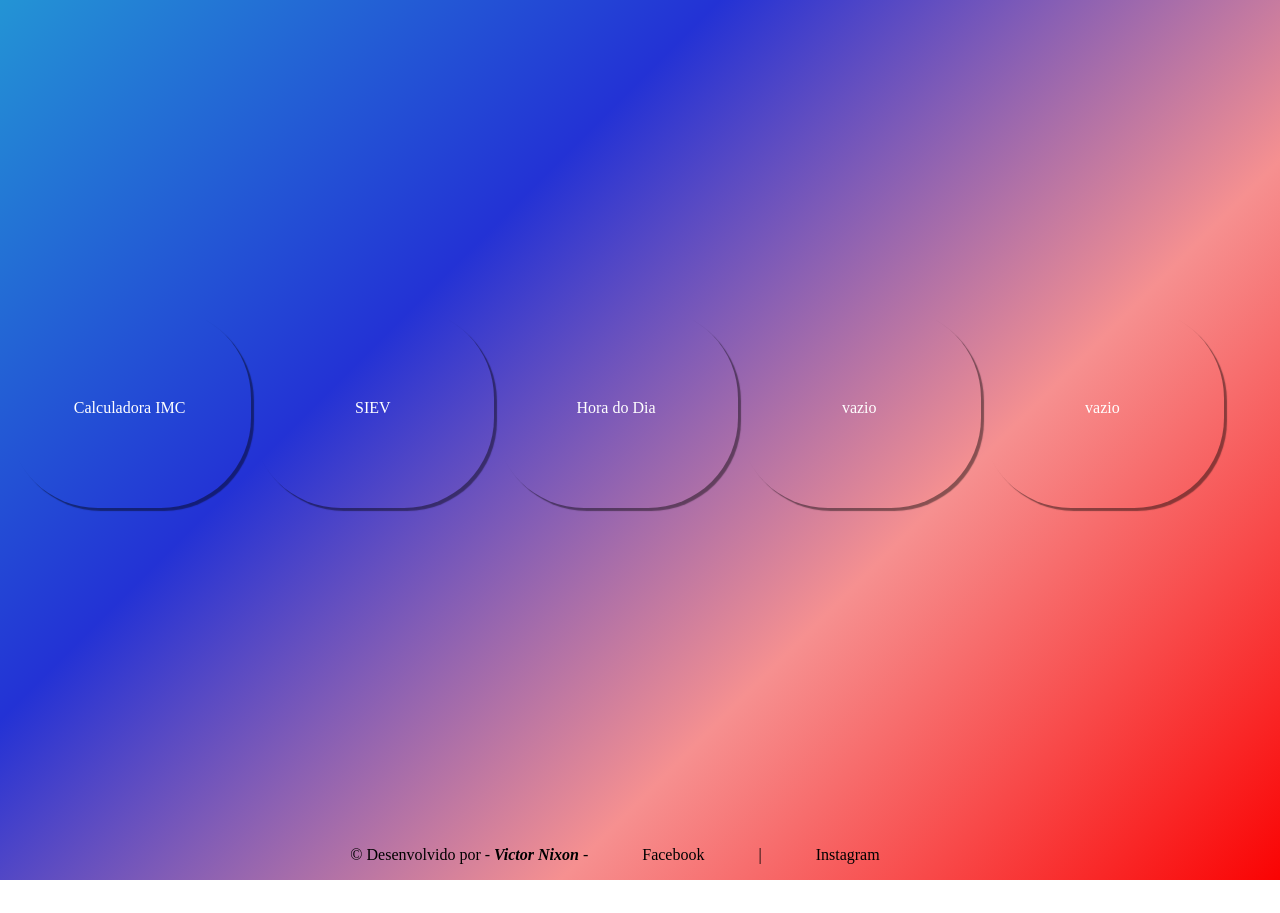
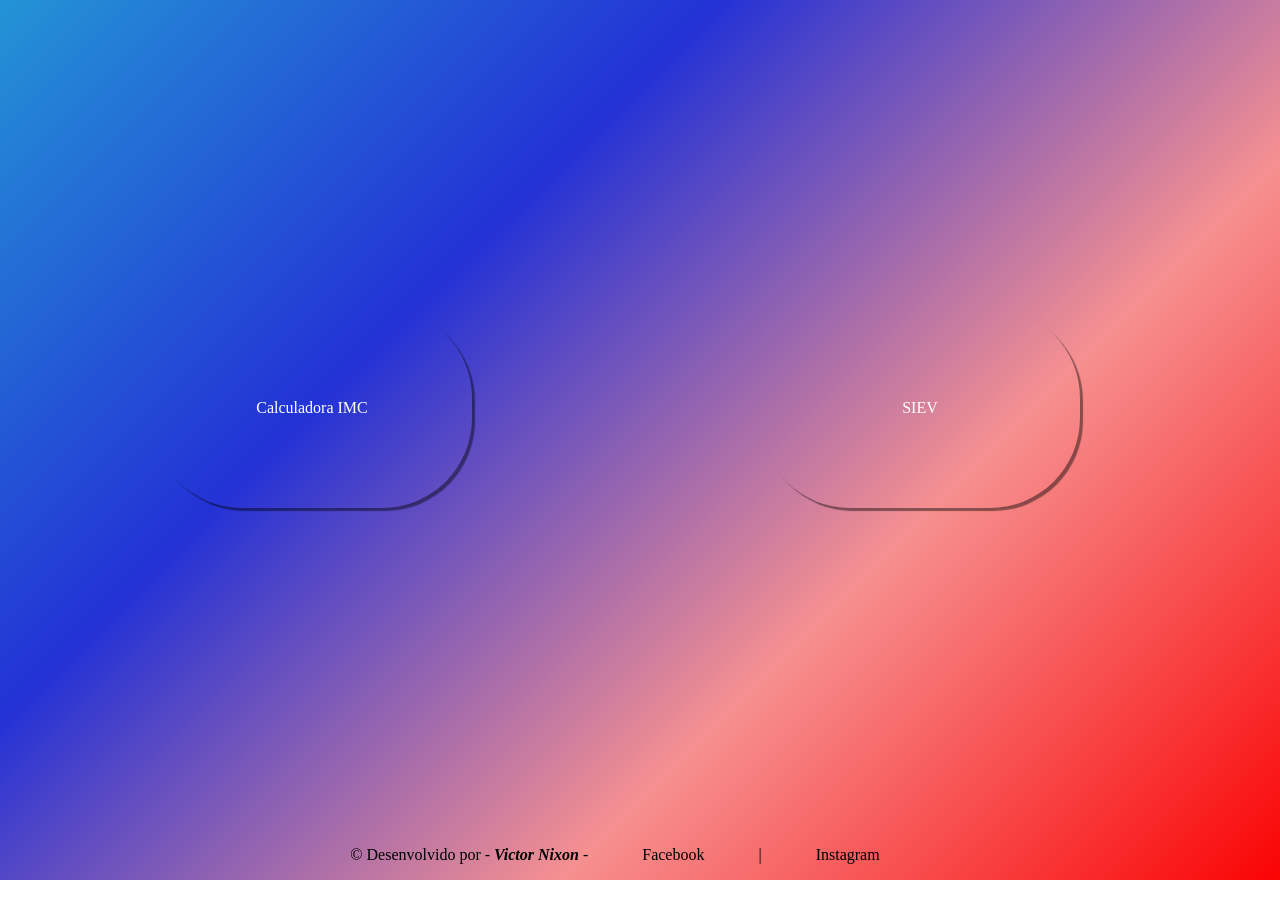
Before and after one commit to victornixon/appteste, a plain HTML site: page aplicacoes.html in a window 1280 px wide. Drawn offline with Linux system fonts and the light colour scheme.

Commit message:
Update aplicacoes.html

```diff
--- a/aplicacoes.html
+++ b/aplicacoes.html
@@ -12,9 +12,6 @@
     <section class="container">
         <div class="box" id="1"><a href="imc.html">Calculadora IMC</a></div>
         <div class="box" id="2"><a href="parking.html">SIEV</a> </div>
-        <div class="box" id="3"><a href="horadodia.html">Hora do Dia</a></div>
-        <div class="box" id="4">vazio</div>
-        <div class="box" id="5">vazio</div>
     </section>
     <footer id="rodape">
         <p> &copy; Desenvolvido por - <strong><i>Victor Nixon</i></strong> -
```
